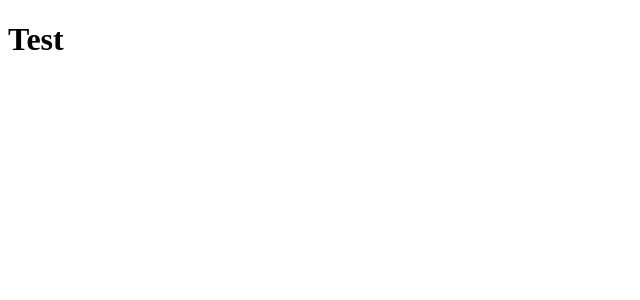
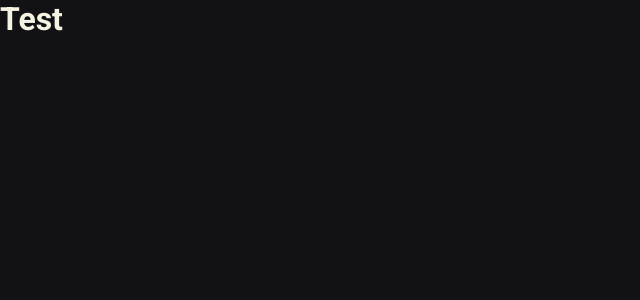
Before and after one commit to marcelovdsm/portifolio1.0, a React (Vite) app: page / in a window 1280 px wide. Shown: the top 300 px of the page, without its empty margins (0-640 px from the left). Built offline with nearby package versions, Linux system fonts and the light colour scheme.

Commit message:
global style

```diff
--- a/src/App.tsx
+++ b/src/App.tsx
@@ -1,10 +1,13 @@
 import { ThemeProvider } from 'styled-components'
 import { defaultTheme } from './styles/themes/default'
+import { GlobalStyle } from './styles/global'
 
 function App() {
   return (
     <ThemeProvider theme={defaultTheme}>
       <h1>Test</h1>
+
+      <GlobalStyle />
     </ThemeProvider>
   )
 }
--- a/src/styles/global.ts
+++ b/src/styles/global.ts
@@ -0,0 +1,15 @@
+import { createGlobalStyle } from 'styled-components'
+
+export const GlobalStyle = createGlobalStyle`
+  * {
+    margin: 0;
+    padding: 0;
+    box-sizing: border-box;
+    font-family: 'Roboto', sans-serif;
+}
+
+  body {
+    background: ${(props) => props.theme.backgroundBlack};
+    color: ${(props) => props.theme.latte};
+  }
+`
```
